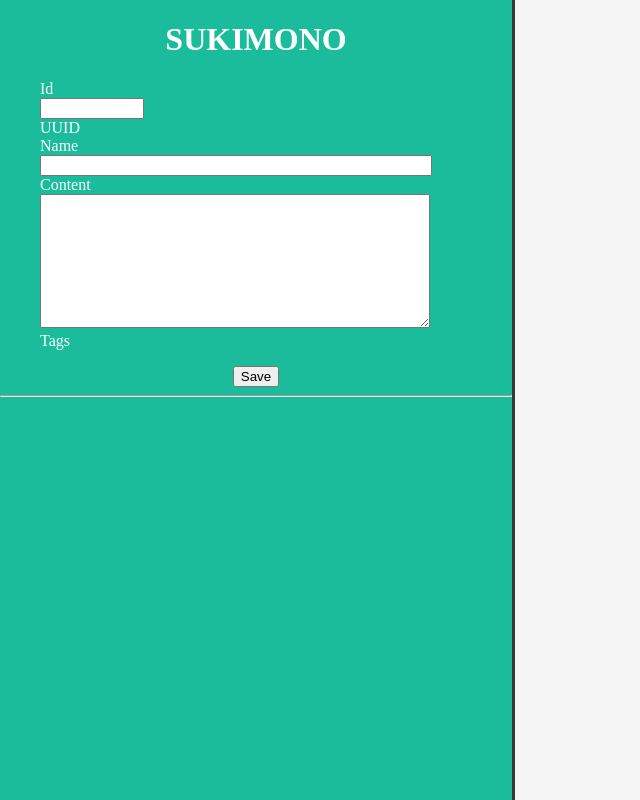
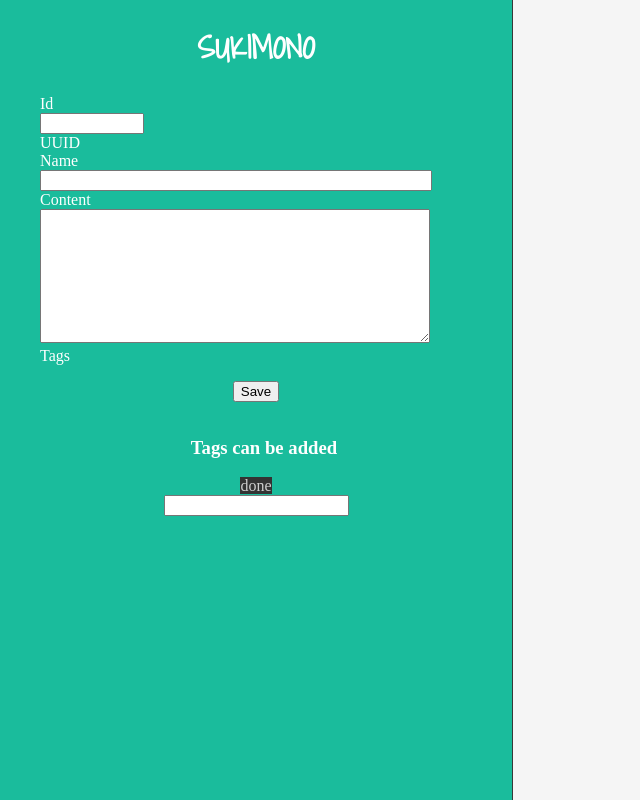
Before and after one commit to yukinagae/sukimono, a plain HTML site: page static/index.html in a window 1280 px wide. Shown: the whole page, without its empty margins (0-640 px from the left). Drawn offline with Linux system fonts and the light colour scheme; no server answers.

Commit message:
add custom tag function (don't press F5 it will be gone)

```diff
--- a/static/css/sukimono.css
+++ b/static/css/sukimono.css
@@ -1,6 +1,8 @@
 body {
-	/*background-color: #91DBB9;*/
 	background-color: #F5F5F5;
+}
+.title {
+	font-family: 'Shadows Into Light', cursive;
 }
 .sidebar {
 	position: fixed;
@@ -9,22 +11,20 @@ body {
 	top: 0;
 	width: 32rem;
 	text-align: center;
-	/*background-color: #3DB680;*/
 	background-color: #1ABC9C;
-	border-right: 3px solid #383838;
+	border-right: 1px solid #383838;
 }
-.sidebar h1, h2, h3, h4, h5, h6 {
+.sidebar {
 	color: white;
 }
 .sidebar ul {
 	text-align: left;
-	color: white;
 	list-style: none;
 }
 .content {
 	margin-left: 32rem;
 }
-.content h1, h2, h3, h4, h5, h6 {
+.content {
 	color: black;
 }
 .note {
@@ -50,8 +50,9 @@ body {
 .note span {
 	margin-left: 1rem;
 }
-.done {
-	background-color: #E7A5C9;
+.tag {
+	background-color: #333;
+	color: #CECECE;
 }
 .note button {
 	margin-left: 1rem;
--- a/static/index.html
+++ b/static/index.html
@@ -4,10 +4,11 @@
 	<meta charset="utf-8">
 	<title>SUKIMONO</title>
 	<link rel="stylesheet" type="text/css" href="css/sukimono.css">
+	<link href='http://fonts.googleapis.com/css?family=Shadows+Into+Light' rel='stylesheet' type='text/css'>
 </head>
 <body>
 	<div class="sidebar">
-		<h1>SUKIMONO</h1>
+		<h1 class="title">SUKIMONO</h1>
 		<form data-bind="submit: saveNote">
 			<ul>
 				<li>Id</li>
@@ -27,15 +28,24 @@
 				<li>Tags</li>
 				<li>
 					<div data-bind="foreach: newNote().tags">
-						<span class="done"><a href='#' data-bind='click: $parent.removeTag'>X</a><span class="done" data-bind="text: $data"></span></span>
+						<span class="tag" data-bind="text: $data, click: $parent.removeTag"></span>
 					</div>
 
 				</li>
 			</ul>
 
 			<button type="submit">Save</button>
-			<hr/>
 		</form>
+
+		<div>
+			<h3>Tags can be added</h3>
+			<div data-bind="foreach: tags">
+				<span class="tag" data-bind="text: $data, click: $parent.addTag"></span>
+			</div>
+			<form data-bind="submit: addCustomTag">
+    			<input data-bind='value: newCustomTag, valueUpdate: "afterkeydown"' />
+			</form>
+		</div>
 	</div>
 
 	<div class="content" data-bind="foreach: notes">
@@ -46,9 +56,8 @@
 			<hr/>
 			<pre data-bind="text: $data.content"></pre>
 			<div data-bind="foreach: $data.tags">
-				<span class="done" data-bind="text: $data"></span>
+				<span class="tag" data-bind="text: $data"></span>
 			</div>
-
 		</div>
 	</div>
 
@@ -64,6 +73,8 @@
 					var self = this;
 					self.notes = ko.observableArray();
 					self.newNote = ko.observable(new Model.fn.NoteModel({}));
+					self.tags = ko.observableArray(["done"]);
+					self.newCustomTag = ko.observable("");
 					self.saveNote = function() {
 						$.post("/api/save", ko.toJSON(self.newNote()), function(data) {
 							var n = new Model.fn.NoteModel({});
@@ -78,6 +89,14 @@
 					}
 					self.removeTag = function(tag) {
 						self.newNote().tags.remove(tag);
+					}
+					self.addTag = function(tag) {
+						console.log(tag);
+						self.newNote().tags.push(tag);
+					}
+					self.addCustomTag = function() {
+						console.log(self.newCustomTag());
+						self.tags.push(self.newCustomTag());
 					}
 				},
 				NoteModel : function(data) {
```
